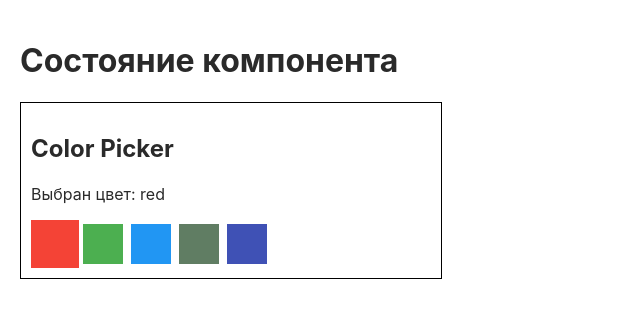
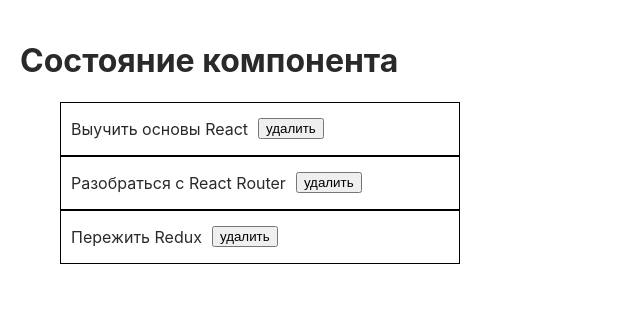
Before and after one commit to AlexKabaiev/state, a React (Create React App) app: page / in a window 1280 px wide. Shown: the top 318 px of the page, without its empty margins (0-640 px from the left). Built offline with nearby package versions, Linux system fonts and the light colour scheme.

Commit message:
TodoList

```diff
--- a/src/App.jsx
+++ b/src/App.jsx
@@ -1,26 +1,36 @@
-import React from "react";
+import React, { Component } from "react";
 // import Counter from './components/Counter';
 // import Dropdown from "components/Dropdown";
-import ColorPicker from "components/ColorPicker";
+// import ColorPicker from "components/ColorPicker";
+import TodoList from "components/TodoList";
+import initialTodos from './components/TodoList/todos.json';
 
 
-const colorPickerOptions = [
-  { label: 'red', color: '#F44336' },
-  { label: 'green', color: '#4CAF50' },
-  { label: 'blue', color: '#2196F3' },
-  { label: 'grey', color: '#607D63' },
-  { label: 'indigo', color: '#3F51B5' },
-];
+// const colorPickerOptions = [
+//   { label: 'red', color: '#F44336' },
+//   { label: 'green', color: '#4CAF50' },
+//   { label: 'blue', color: '#2196F3' },
+//   { label: 'grey', color: '#607D63' },
+//   { label: 'indigo', color: '#3F51B5' },
+// ];
 
-const App = () => {
+class App extends Component {
+  state = {
+    todos: initialTodos,
+  };
+
+  render() {
+    const { todos } = this.state;
     return (
       <>
         <h1>Состояние компонента</h1>
         {/* <Counter initialValue={10} /> */}
         {/* <Dropdown /> */}
-      <ColorPicker options={colorPickerOptions} />
+        {/* <ColorPicker options={colorPickerOptions} /> */}
+        <TodoList todos={todos} />
       </>
     );
+  }
 };
 
 export default App;
--- /dev/null
+++ b/src/components/TodoList/TodoList.css
@@ -0,0 +1,15 @@
+.TodoList {
+margin: 0;
+width: 400px;
+}
+
+.TodoList__item {
+    display: flex;
+    align-items: center;
+    border: 1px solid black;
+    padding-left: 10px;
+}
+
+.TodoList__text {
+    margin-right: 10px;
+}
--- /dev/null
+++ b/src/components/TodoList/TodoList.js
@@ -0,0 +1,34 @@
+import React from 'react';
+import './TodoList.css';
+
+// const TodoList = ({ todos }) => (
+//   <ul>
+//     {todos.map(todo => (
+//       <li key={todo.id}>
+//         <p>{todo.text}</p>
+//       </li>
+//     ))}
+//   </ul>
+// );
+
+const TodoList = ({ todos }) => (
+  <ul className="TodoList">
+    {todos.map(({ id, text }) => (
+      <li
+        key={id}
+        className="
+TodoList__item"
+      >
+        <p
+          className="
+TodoList__text"
+        >
+          {text}
+        </p>
+        <button>удалить</button>
+      </li>
+    ))}
+  </ul>
+);
+
+export default TodoList;
--- /dev/null
+++ b/src/components/TodoList/index.js
@@ -0,0 +1 @@
+export { default } from './TodoList';
--- /dev/null
+++ b/src/components/TodoList/todos.json
@@ -0,0 +1,5 @@
+[
+  { "id": "td-1", "text": "Выучить основы React", "completed": false },
+  { "id": "td-2", "text": "Разобраться с React Router", "completed": false },
+  { "id": "td-3", "text": "Пережить Redux", "completed": false }
+]
```
Lines whose indentation alone changed are shown as unchanged.
